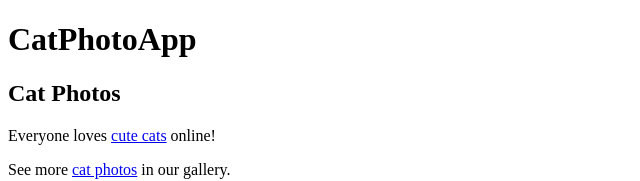
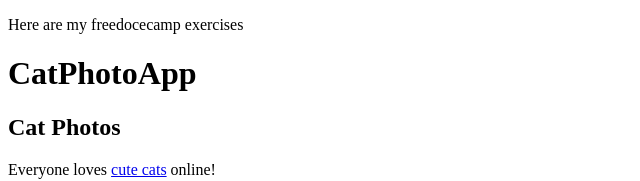
Before and after one commit to chrisfeb41-cyber/my-fcc-exercises, a plain HTML site: page index.html in a window 1280 px wide. Shown: the top 181 px of the page, without its empty margins (0-640 px from the left). Drawn offline with Linux system fonts and the light colour scheme.

```diff
--- a/index.html
+++ b/index.html
@@ -7,6 +7,7 @@
   </head>
   <body>
     <main>
+      <p>Here are my freedocecamp exercises</p>
       <h1>CatPhotoApp</h1>
       <section>
         <h2>Cat Photos</h2>
```
